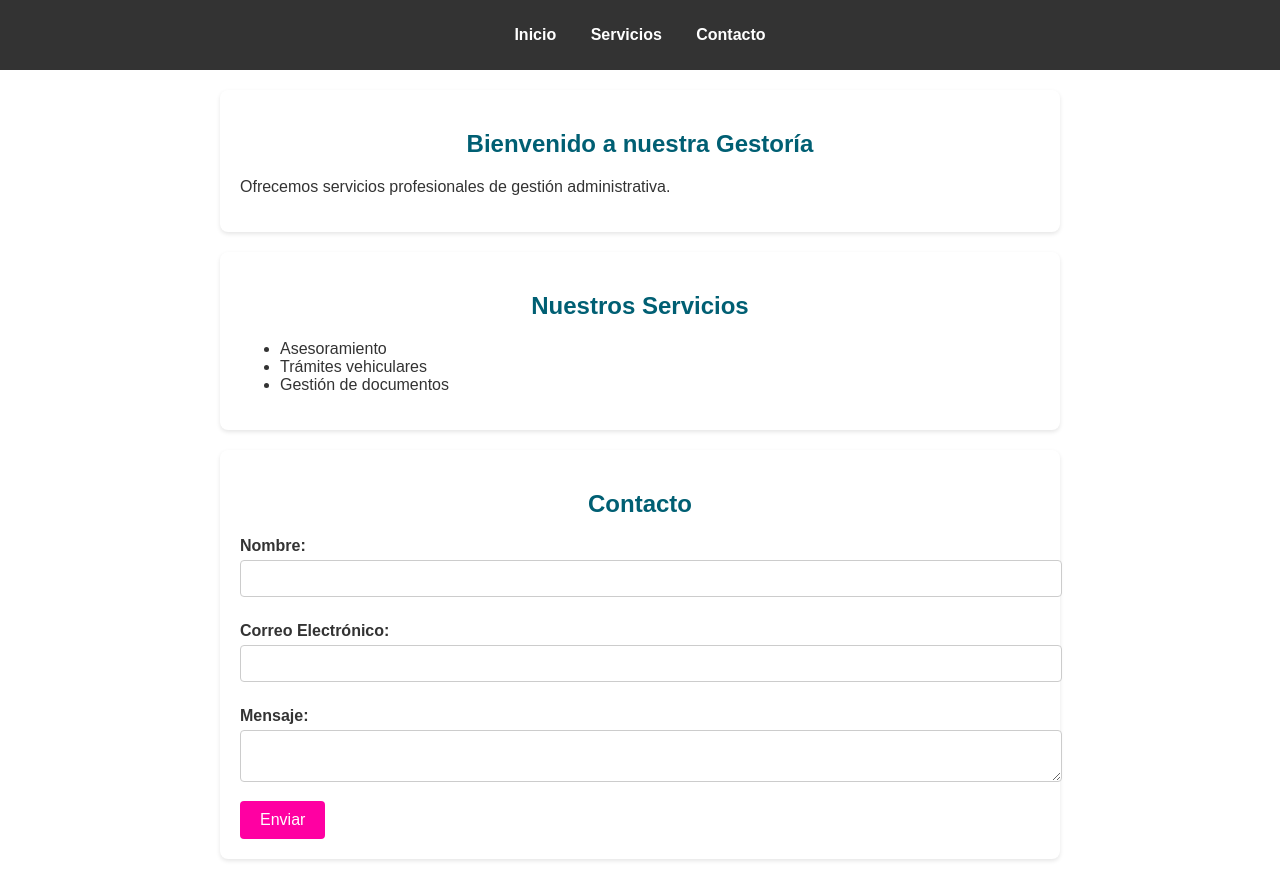
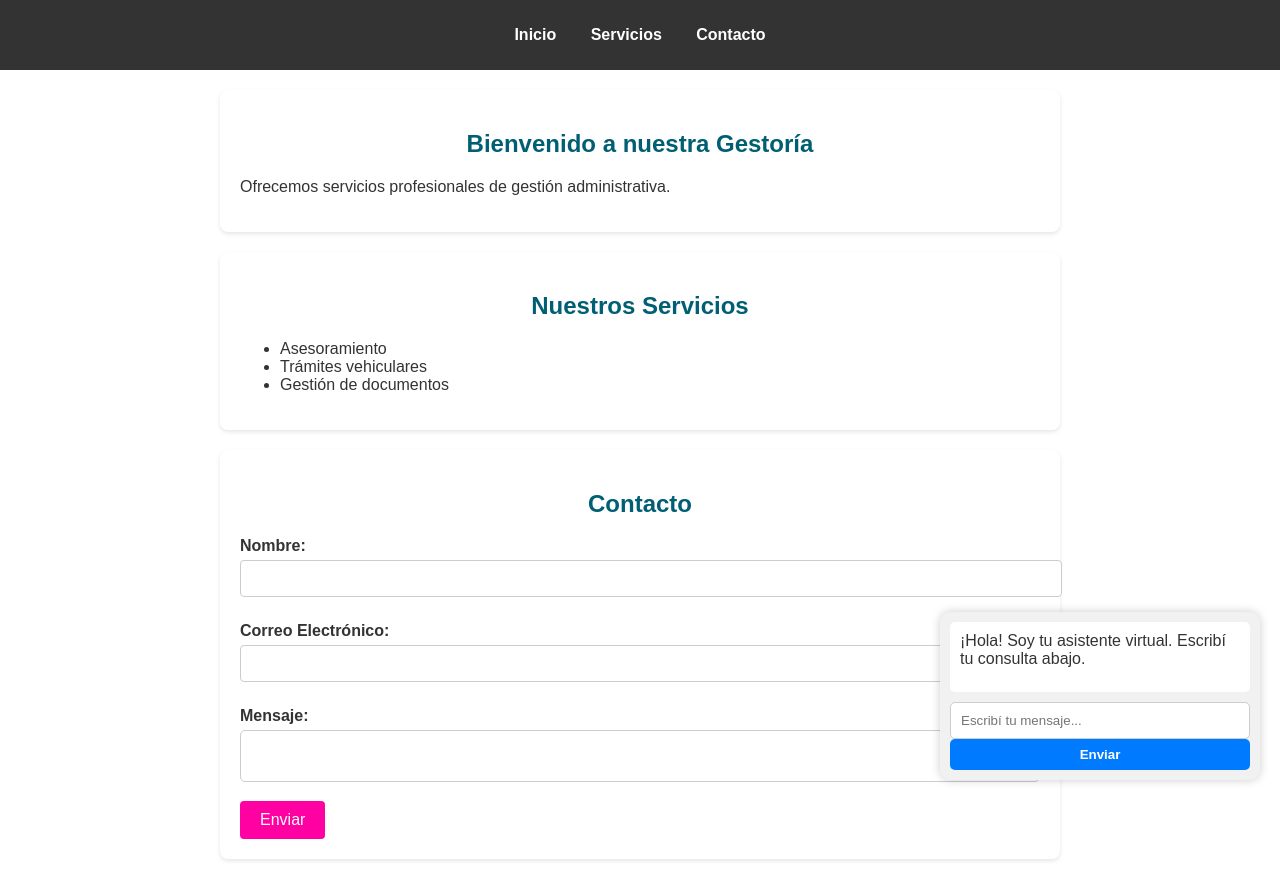
Before and after one commit to Malenasole-20/gestoria-, a website: page bank/public/index.html in a window 1280 px wide. Drawn offline with Linux system fonts and the light colour scheme.

Commit message:
guardar5

```diff
--- a/bank/public/gestoria.html
+++ b/bank/public/index.html
@@ -51,6 +51,22 @@
         </form>
 
     </section>
+    <!-- Contenedor flotante del chatbot -->
+<div id="chatbot" >
+
+  <div id="respuesta" >
+    ¡Hola! Soy tu asistente virtual. Escribí tu consulta abajo.
+  </div>
+
+  <input type="text" id="mensaje" placeholder="Escribí tu mensaje..."/>
+  <button onclick="enviar()" style="width: 100%; padding: 8px; border: none; border-radius: 5px; background-color: #007BFF; color: white; font-weight: bold; cursor: pointer;">
+    Enviar
+  </button>
+
+</div>
+
+
+
 </body>
 <script src="scriptge.js"></script>
 </html>
--- a/bank/public/stylege.css
+++ b/bank/public/stylege.css
@@ -76,3 +76,37 @@ form button {
 form button:hover {
     background-color: #0a9396;
 }
+#chatbot {
+    position: fixed;
+    bottom: 20px; right: 20px;
+    width: 300px;
+    background: #f1f1f1;
+    border-radius: 10px;
+    box-shadow: 0 0 10px rgba(0,0,0,0.2);
+    padding: 10px;
+    font-family: Arial, sans-serif;
+
+}
+#respuesta {
+    min-height: 50px;
+    padding: 10px;
+    background: white;
+     border-radius: 5px;
+      margin-bottom: 10px;
+      overflow-wrap: break-word;
+}
+#mensaje {
+    width: 100%;
+    padding: 10px;
+    border: 1px solid #ccc;
+    border-radius: 5px;
+    box-sizing: border-box;
+}
+#enviar {
+    background-color: #ff00a2;
+    color: white;
+    border: none;
+    padding: 10px 20px;
+    border-radius: 5px;
+    cursor: pointer;
+}
```
Also changed, not shown: bank/server.js (+10 -6 lines).
